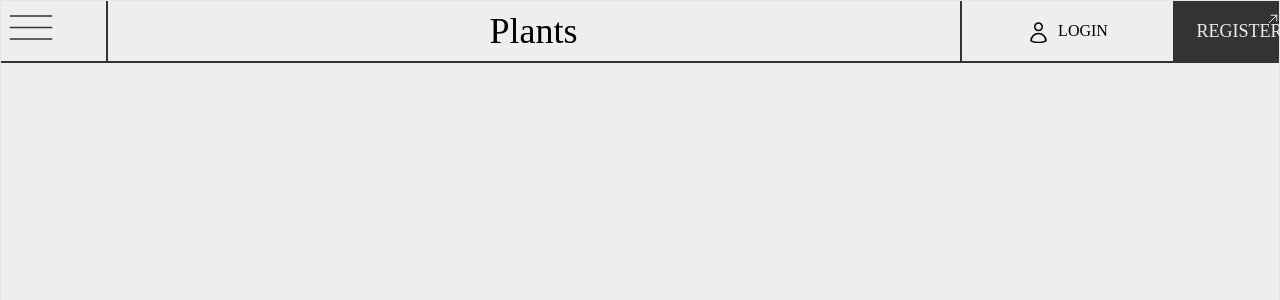
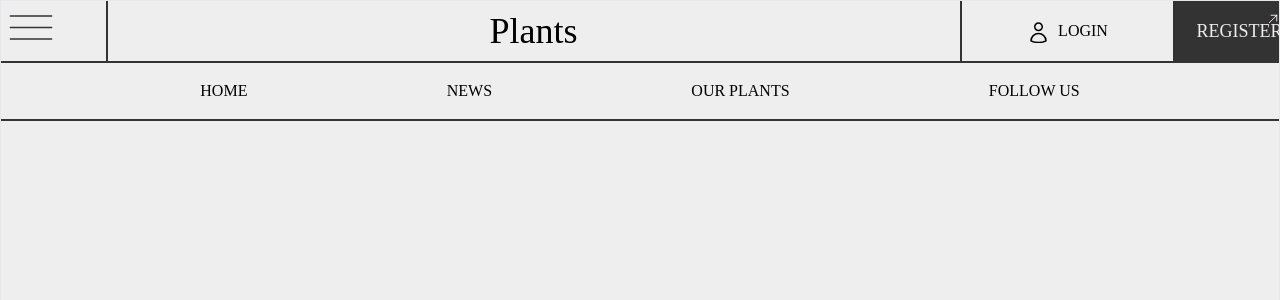
Before and after one commit to Hysilie/Checkpoint4, a React (Vite) app in the folder frontend/: page / in a window 1280 px wide. Shown: the top 300 px of the page. Built offline with nearby package versions, Linux system fonts and the light colour scheme; no server answers; a web font is replaced by a local one.

Commit message:
Navigation bar without pages

```diff
--- a/frontend/src/components/BurgerMenu.jsx
+++ b/frontend/src/components/BurgerMenu.jsx
@@ -1,7 +1,26 @@
 import React from "react";
+import { useCurrentUserContext } from "../contexts/userContext";
 
 function BurgerMenu() {
-  return <div>BurgerMenu</div>;
+  const { currentUser } = useCurrentUserContext();
+
+  return (
+    <nav>
+      <ul className="flex flex-col justify-evenly">
+        <li>HOME</li>
+        <li>NEWS</li>
+        <li>OUR PLANTS</li>
+
+        {/* Registers only */}
+        {currentUser.username && <li>ADD PLANT</li>}
+        {currentUser.username && <li>ADD ARTICLE</li>}
+        {/* Admins only */}
+        {currentUser.admin === 1 && <li>OUR MEMBERS</li>}
+
+        <li>FOLLOW US</li>
+      </ul>
+    </nav>
+  );
 }
 
 export default BurgerMenu;
--- a/frontend/src/components/NavigationBar.jsx
+++ b/frontend/src/components/NavigationBar.jsx
@@ -19,6 +19,7 @@ function NavigationBar() {
 
   return (
     <nav className="w-full">
+      {/* ~~ First bar ~~ */}
       <section className="flex w-full border-b-2 border-main-dark">
         {/* Menu Burger */}
         <div className="w-1/12 border-r-2 border-main-dark">
@@ -64,6 +65,22 @@ function NavigationBar() {
           />
         </button>
       </section>
+      {/* ~~ Second bar ~~ */}
+      <section className="hidden lg:block py-4 border-b-2 border-main-dark">
+        <ul className="flex justify-evenly">
+          <li>HOME</li>
+          <li>NEWS</li>
+          <li>OUR PLANTS</li>
+
+          {/* Registers only */}
+          {currentUser.username && <li>ADD PLANT</li>}
+          {currentUser.username && <li>ADD ARTICLE</li>}
+          {/* Admins only */}
+          {currentUser.admin === 1 && <li>OUR MEMBERS</li>}
+
+          <li>FOLLOW US</li>
+        </ul>
+      </section>
     </nav>
   );
 }
```
